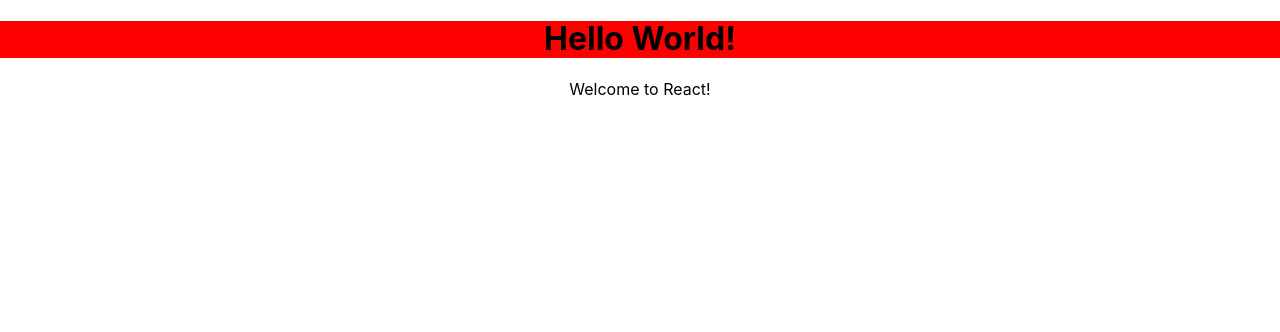
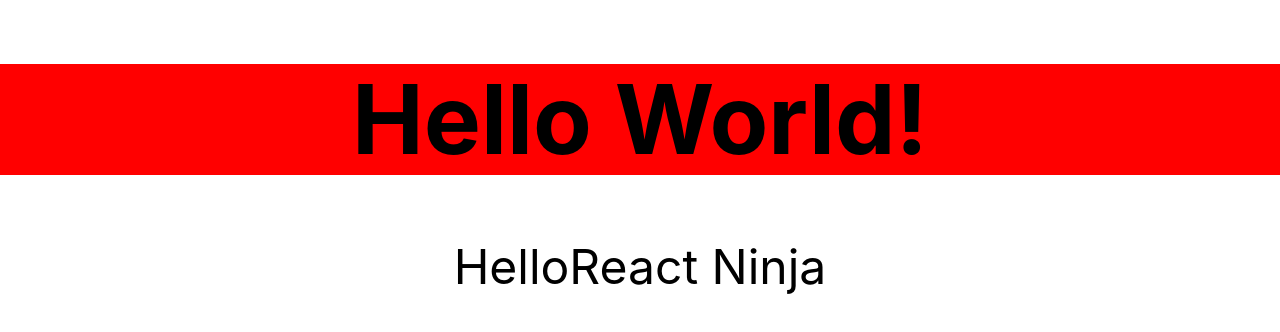
Before and after one commit to FleuryCode/robofriends, a React (Create React App) app: page / in a window 1280 px wide. Shown: the top 332 px of the page. Built offline with nearby package versions, Linux system fonts and the light colour scheme.

Commit message:
Changing a few elements and using props being passed from index.js to my custom compenent. Example here is 'greeting'

```diff
--- a/src/Hello.js
+++ b/src/Hello.js
@@ -4,9 +4,9 @@
 class Hello extends React.Component {
     render() {
         return(
-            <div className='tc'>
+            <div className='f1 tc'>
                 <h1>Hello World!</h1>
-                <p>Welcome to React!</p>
+                <p>{this.props.greeting}</p>
             </div>
         )
     }
--- a/src/index.js
+++ b/src/index.js
@@ -8,7 +8,7 @@
 
 ReactDOM.render(
   <React.StrictMode>
-    <Hello />
+    <Hello greeting={'Hello' + 'React Ninja'} />
   </React.StrictMode>,
   document.getElementById('root')
 );
```
